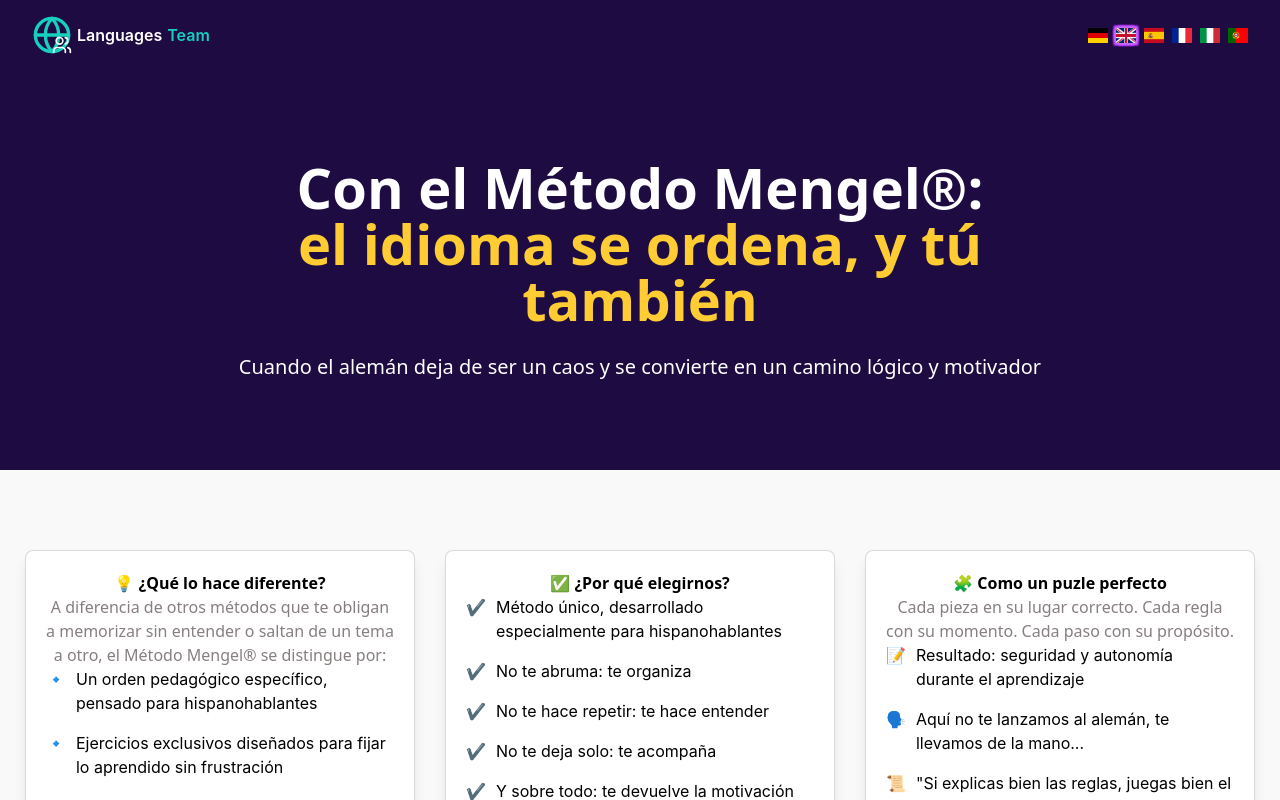
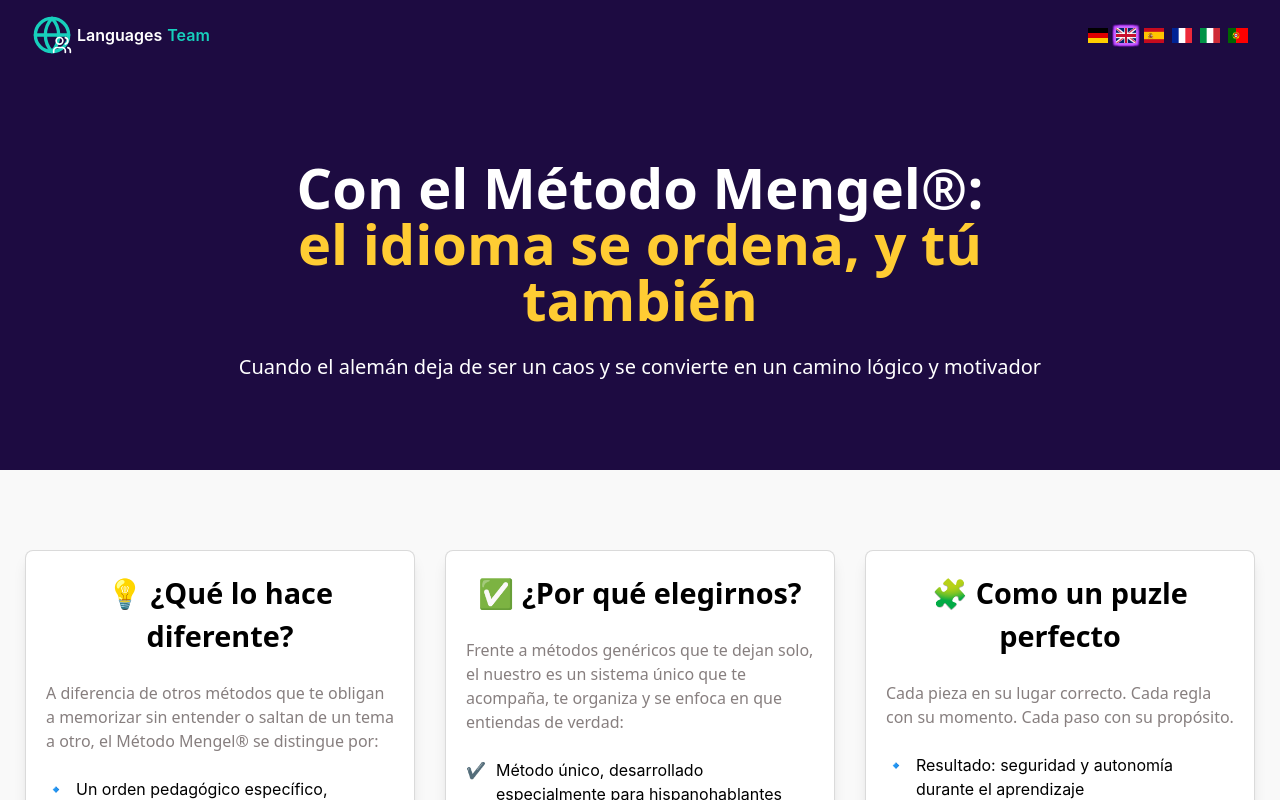
Before and after one commit to sargentogato/laguagues-web, a Vue app: page /#/german-courses in a window 1280 px wide. Shown: the top 800 px of the page. Built offline with nearby package versions, Linux system fonts and the light colour scheme; the HTML template or start-up script is replaced by a standard one.

Commit message:
some small changes on MethodFeatures, TitlesParagraph new prop to add an custom class GermanCourses: delete icons

```diff
--- a/src/components/packagesCourses/MethodFeatureBoxes.vue
+++ b/src/components/packagesCourses/MethodFeatureBoxes.vue
@@ -51,7 +51,8 @@ defineProps({
           text-color="#877f7f"
           font-weight="400"
           :font-family="fontFamily"
-          text-align="center"
+          text-align="left"
+          custom-property="feature__paddings"
         />
 
         <ul class="feature__items">
@@ -70,6 +71,10 @@ defineProps({
 </template>
 
 <style scoped>
+  :deep(h3) {
+    font-size: clamp(1.3rem, 8vw - 3rem, 1.8rem);
+  }
+
   .features {
     background-color: #f9f9f9;
     display: flex;
@@ -99,6 +104,11 @@ defineProps({
       0 4px 6px -4px rgb(0 0 0 / 0.1);
   }
 
+  :deep(.feature__paddings) {
+    padding-top: 24px;
+    padding-bottom: 24px;
+  }
+
   .feature__item {
     display: flex;
     gap: 10px;
--- a/src/components/sharedComponents/TitlesParagraph.vue
+++ b/src/components/sharedComponents/TitlesParagraph.vue
@@ -32,6 +32,9 @@ const props = defineProps({
   },
   textAlign: {
     type: String
+  },
+  customProperty: {
+    type: String
   }
 })
 
@@ -52,6 +55,7 @@ const dynamicStyles = computed(() => ({
     v-for="(text, index) in texts"
     :key="index"
     :style="dynamicStyles"
+    :class="customProperty"
   >
     {{ $t(`${text}`) }}
   </component>
--- a/src/views/courses/GermanCourses.vue
+++ b/src/views/courses/GermanCourses.vue
@@ -29,7 +29,7 @@ const featuresData = ref([
   // Caja 2: Usa otro icono por defecto
   {
     title:       ['✅ ¿Por qué elegirnos?'],
-    subtitle:    [''],
+    subtitle:    ['Frente a métodos genéricos que te dejan solo, el nuestro es un sistema único que te acompaña, te organiza y se enfoca en que entiendas de verdad:'],
     defaultIcon: '✔️', // Icono por defecto para esta caja
     texts:       [
       { text: 'Método único, desarrollado especialmente para hispanohablantes' },
@@ -43,11 +43,11 @@ const featuresData = ref([
   {
     title:       ['🧩 Como un puzle perfecto'],
     subtitle:    ['Cada pieza en su lugar correcto. Cada regla con su momento. Cada paso con su propósito.'],
-    defaultIcon: '', // Icono por defecto para esta caja
+    defaultIcon: '🔹',  // Icono por defecto para esta caja
     texts:       [
-      { icon: '📝', text: 'Resultado: seguridad y autonomía durante el aprendizaje' },
-      { icon: '🗣️', text: 'Aquí no te lanzamos al alemán, te llevamos de la mano...' },
-      { icon: '📜', text: '"Si explicas bien las reglas, juegas bien el juego."' },
+      { text: 'Resultado: seguridad y autonomía durante el aprendizaje' },
+      { text: 'Aquí no te lanzamos al alemán, te llevamos de la mano...' },
+      { text: '"Si explicas bien las reglas, juegas bien el juego."' },
       { text: 'El alemán ordenado, tú también' },
     ],
   },
```
